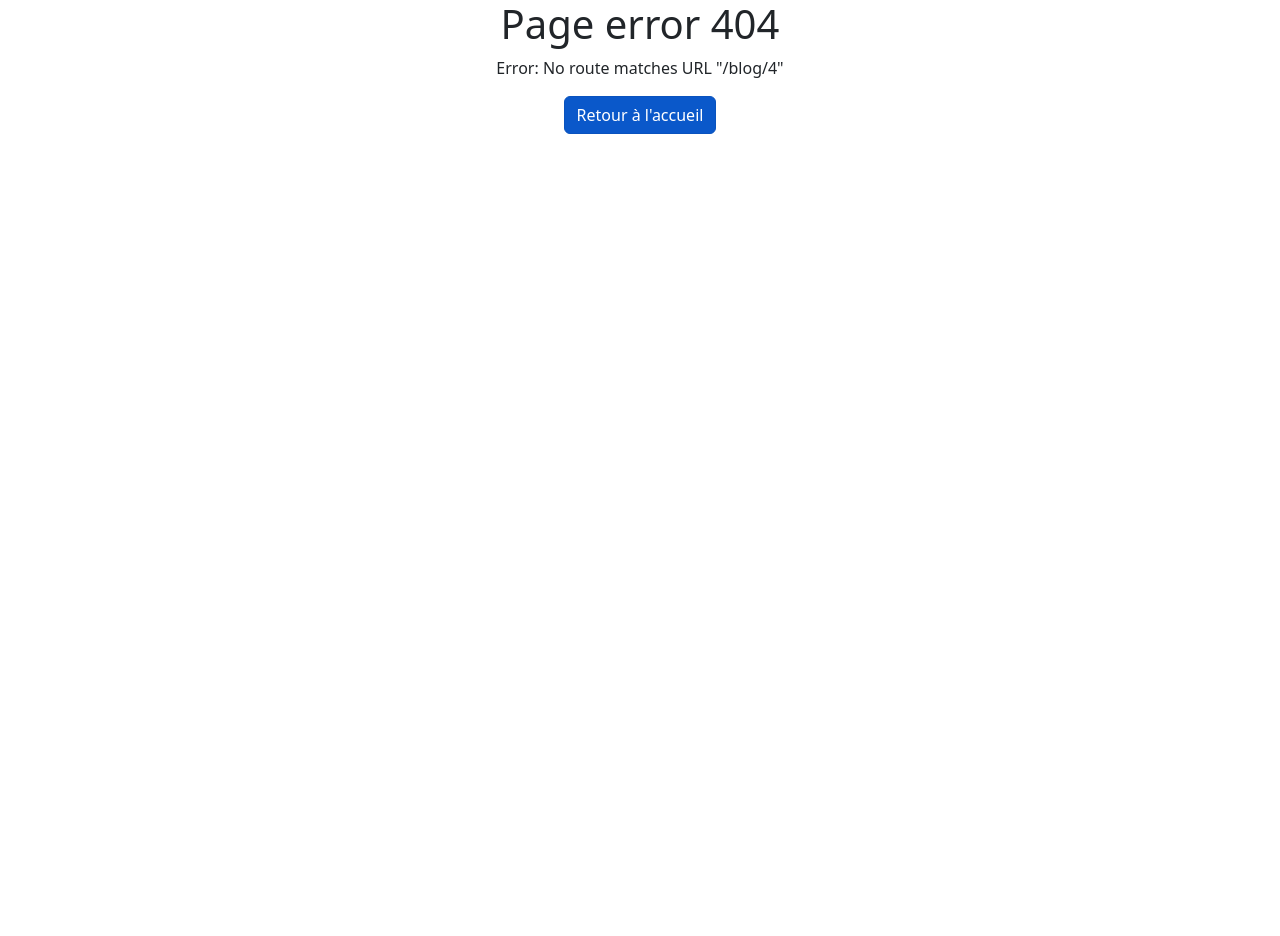
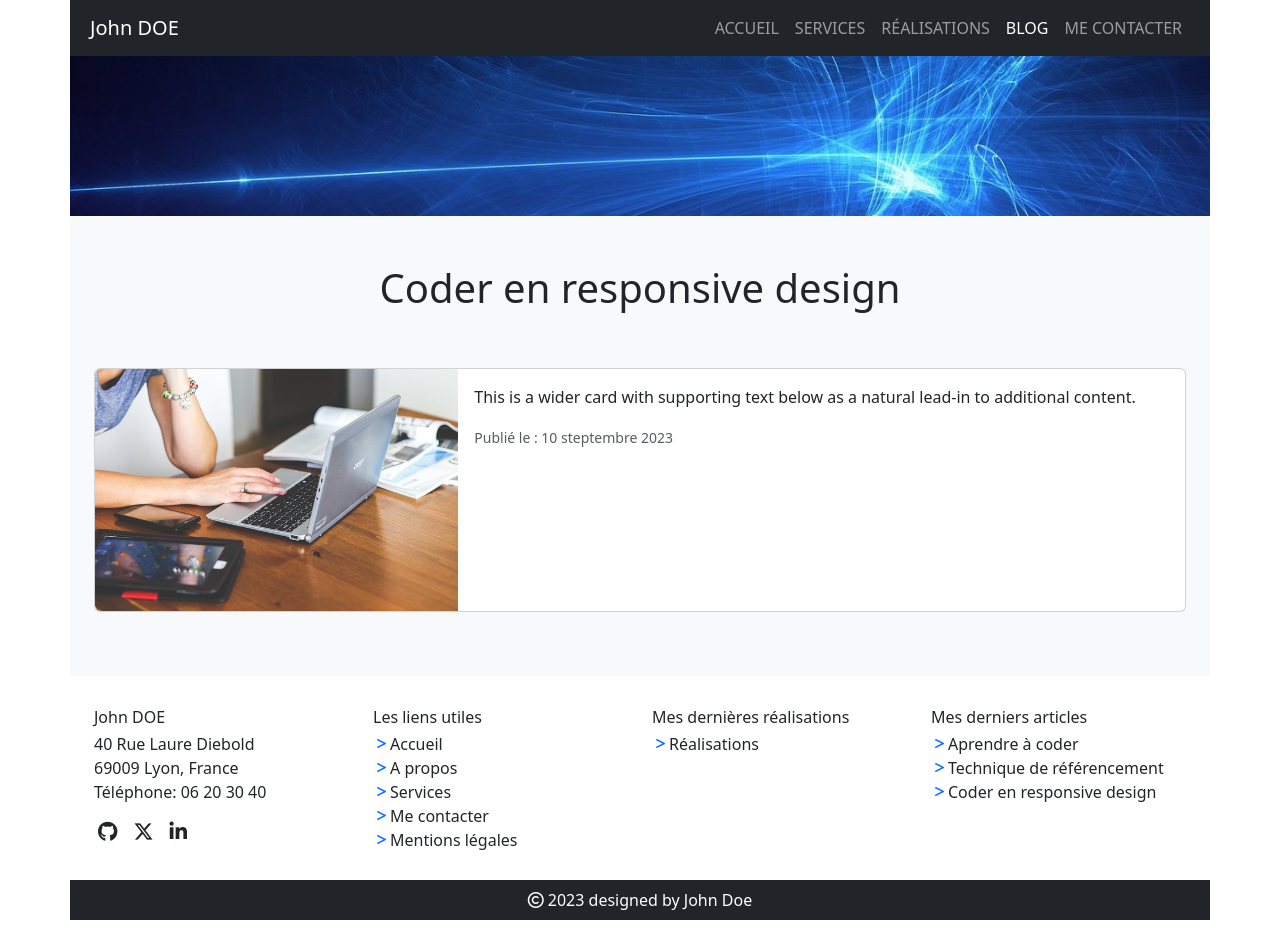
Before and after one commit to Etyliath/optimiserMonCVEnReact, a React (Vite) app: page /blog/4 in a window 1280 px wide. Before the commit this address had no page. Before the commit the page ends 800 px from the top, so only its background shows below. Built offline with nearby package versions, Linux system fonts and the light colour scheme; the HTML template or start-up script is replaced by a standard one.

Commit message:
create page single article hotfix on home page Issue #41

```diff
--- a/src/App.jsx
+++ b/src/App.jsx
@@ -8,64 +8,51 @@ import { Contact } from './pages/Contact'
 import { Header } from './components/Header'
 import { Footer } from './components/Footer'
 import { PageError } from './pages/PageError'
+import { SingleArticle } from './pages/SingleArticle'
+import {Profil} from './pages/Profil'
 
 const router = createBrowserRouter([
   {
     path: '/',
-    element: (
-      <>
-        <Root />
-      </>
-    ),
+    element: <Root />,
     errorElement: <PageError />,
     children: [
       {
         path: '/',
-        element: (
-          <>
-            <Home />
-          </>
-        ),
+        element: <Home />,
       },
       {
         path: '/services',
-        element: (
-          <>
-            <Services />
-          </>
-        ),
+        element: <Services />,
       },
       {
         path: '/realizations',
-        element: (
-          <>
-            <Realizations />
-          </>
-        ),
+        element: <Realizations />,
       },
       {
         path: '/blog',
-        element: (
-          <>
-            <Blog />
-          </>
-        ),
+        children: [
+          {
+            path: '',
+            element: <Blog />,
+          },
+          {
+            path: ':id',
+            element: <SingleArticle />,
+          },
+        ],
       },
       {
         path: '/contact',
-        element: (
-          <>
-            <Contact />
-          </>
-        ),
+        element: <Contact />,
       },
       {
         path: '/legales',
-        element: (
-          <>
-            <Legales />
-          </>
-        ),
+        element: <Legales />,
+      },
+      {
+        path: '/profil',
+        element: <Profil />,
       },
     ],
   },
@@ -80,11 +67,7 @@ function Root() {
   )
 }
 function App() {
-  return (
-    <>
-      <RouterProvider router={router} />
-    </>
-  )
+  return <RouterProvider router={router} />
 }
 
 export default App
--- a/src/components/Footer.jsx
+++ b/src/components/Footer.jsx
@@ -1,5 +1,6 @@
 import { NavLink } from 'react-router-dom'
 import { useState, useEffect } from 'react'
+import datas from '../datas.json'
 
 export function Footer() {
   const [visible, setVisible] = useState(false)
@@ -117,10 +118,24 @@ export function Footer() {
             <h6 className='mb-1'>Mes derniers articles</h6>
             <NavLink
                 className='nav-link'
-                to='/blogs'
+                to='/blog/6'
               >
                 <i className='fa-solid fa-greater-than fa-xs p-1 text-primary'></i>
-                Blogs
+                {datas.articles[5].title}
+              </NavLink>
+              <NavLink
+                className='nav-link'
+                to='/blog/5'
+              >
+                <i className='fa-solid fa-greater-than fa-xs p-1 text-primary'></i>
+                {datas.articles[4].title}
+              </NavLink>
+              <NavLink
+                className='nav-link'
+                to='/blog/4'
+              >
+                <i className='fa-solid fa-greater-than fa-xs p-1 text-primary'></i>
+                {datas.articles[3].title}
               </NavLink>
             </div>
           </div>
--- a/src/components/Skill.jsx
+++ b/src/components/Skill.jsx
@@ -3,7 +3,7 @@ import PropTypes from 'prop-types'
 export function Skill({ skill, levelSkill, color }) {
   return (
     <>
-      <h6 className='my-1'> {skill} {levelSkill}%</h6>
+      <h6 className='mb-1 mt-3'> {skill} {levelSkill}%</h6>
       <div
         className='progress'
         role='progressbar'
--- /dev/null
+++ b/src/datas.json
@@ -0,0 +1,46 @@
+{
+  "articles": [
+    {
+      "id": 1,
+      "title": "Codez son site en HTML/CSS",
+      "image": "/technology-1283624_640.jpg",
+      "publication": "This is a wider card with supporting text below as a natural lead-in to additional content.",
+      "broadcast": "Publié le : 28 octobre 2023"
+    },
+    {
+      "id": 2,
+      "title": "Vendre ses produits sur le web",
+      "image": "/money-2724241_640.jpg",
+      "publication": "This is a wider card with supporting text below as a natural lead-in to additional content.",
+      "broadcast": "Publié le : 15 octobre 2023"
+    },
+    {
+      "id": 3,
+      "title": "Se positionner sur Google",
+      "image": "/macbook-459196_640.jpg",
+      "publication": "This is a wider card with supporting text below as a natural lead-in to additional content.",
+      "broadcast": "Publié le : 26 steptembre 2023"
+    },
+    {
+      "id": 4,
+      "title": "Coder en responsive design",
+      "image": "/technology-791029_640.jpg",
+      "publication": "This is a wider card with supporting text below as a natural lead-in to additional content.",
+      "broadcast": "Publié le : 10 steptembre 2023"
+    },
+    {
+      "id": 5,
+      "title": "Technique de référencement",
+      "image": "/search-engine-optimization-3014143_640.jpg",
+      "publication": "This is a wider card with supporting text below as a natural lead-in to additional content.",
+      "broadcast": "Publié le : 20 aout 2023"
+    },
+    {
+      "id": 6,
+      "title": "Aprendre à coder",
+      "image": "/web-3157323_640.jpg",
+      "publication": "This is a wider card with supporting text below as a natural lead-in to additional content.",
+      "broadcast": "Publié le : 28 juillet 2023"
+    }
+  ]
+}
--- a/src/pages/Blog.jsx
+++ b/src/pages/Blog.jsx
@@ -1,55 +1,7 @@
 import { Article } from '../components/Article'
+import datas from '../datas.json'
+
 export function Blog() {
-  const blogs = [
-    {
-      id: 1,
-      title: 'Codez son site en HTML/CSS',
-      image: '/technology-1283624_640.jpg',
-      publication:
-        'This is a wider card with supporting text below as a natural lead-in to additional content.',
-      broadcast: 'Publié le : 28 octobre 2023',
-    },
-    {
-      id: 2,
-      title: 'Vendre ses produits sur le web',
-      image: '/money-2724241_640.jpg',
-      publication:
-        'This is a wider card with supporting text below as a natural lead-in to additional content.',
-      broadcast: 'Publié le : 15 octobre 2023',
-    },
-    {
-      id: 3,
-      title: 'Se positionner sur Google',
-      image: '/macbook-459196_640.jpg',
-      publication:
-        'This is a wider card with supporting text below as a natural lead-in to additional content.',
-      broadcast: 'Publié le : 26 steptembre 2023',
-    },
-    {
-      id: 4,
-      title: 'Coder en responsive design',
-      image: '/technology-791029_640.jpg',
-      publication:
-        'This is a wider card with supporting text below as a natural lead-in to additional content.',
-      broadcast: 'Publié le : 10 steptembre 2023',
-    },
-    {
-      id: 5,
-      title: 'Technique de référencement',
-      image: '/search-engine-optimization-3014143_640.jpg',
-      publication:
-        'This is a wider card with supporting text below as a natural lead-in to additional content.',
-      broadcast: 'Publié le : 20 aout 2023',
-    },
-    {
-      id: 6,
-      title: 'Aprendre à coder',
-      image: '/web-3157323_640.jpg',
-      publication:
-        'This is a wider card with supporting text below as a natural lead-in to additional content.',
-      broadcast: 'Publié le : 28 juillet 2023',
-    },
-  ]
   return (
     <main
       className='container-lg px-0'
@@ -76,13 +28,13 @@ export function Blog() {
         ></div>
       </div>
       <div className='row align-items-center mt-5 mx-auto'>
-        {blogs.map((blog) => (
+        {datas.articles.map((article) => (
           <Article
-            key={blog.id}
-            title={blog.title}
-            image={blog.image}
-            publication={blog.publication}
-            broadcast={blog.broadcast}
+            key={article.id}
+            title={article.title}
+            image={article.image}
+            publication={article.publication}
+            broadcast={article.broadcast}
           />
         ))}
       </div>
--- a/src/pages/Contact.jsx
+++ b/src/pages/Contact.jsx
@@ -18,7 +18,6 @@ export function Contact() {
     const telephone = data.get('telephone').toString().trim()
     const sujet = data.get('sujet').toString().trim()
     const message = data.get('message').toString().trim()
-    console.log(name, email, telephone, message)
     if (
       name === '' ||
       email === '' ||
--- /dev/null
+++ b/src/pages/Profil.jsx
@@ -0,0 +1,45 @@
+import { useEffect, useState } from 'react'
+
+export function Profil() {
+  const [users, setUsers] = useState({})
+
+  useEffect(() => {
+    const fetchData = async () => {
+      try {
+        const r = await fetch('https://api.github.com/users/github-john-doe')
+        const json = await r.json()
+        setUsers(json)
+      } catch (error) {
+        console.log('error', error)
+      }
+    }
+    fetchData()
+  }, [])
+  return (
+    <div
+      className='container d-flex flex-column align-items-center justify-content-center mx-auto'
+      key={users.id}
+    >
+      <h2 className='py-3'>Github user</h2>
+      <h3 className='text-center'>{users.name}</h3>
+      <img
+        className=' rounded mx-auto d-block py-3'
+        src={users.avatar_url}
+        alt="photo d'humain"
+      />
+      <p>{users.bio}</p>
+      <p>Abonnées : {users.followers}</p>
+      <p>Abonnements : {users.following}</p>
+      <p>Crée le : {users.created_at}</p>
+      <p>Modifié le : {users.updated_at}</p>
+      <a
+        href={users.repos_url}
+        className='text-center text-decoration-none'
+        target='_blank'
+        rel='noopener noreferrer'
+      >
+        URL repositories : {users.repos_url}
+      </a>
+    </div>
+  )
+}
--- /dev/null
+++ b/src/pages/SingleArticle.jsx
@@ -0,0 +1,53 @@
+import { useParams } from 'react-router-dom'
+import datas from '../datas.json'
+
+export function SingleArticle() {
+  const { id } = useParams()
+
+  const article = datas.articles.find((obj) => {
+    return obj.id === parseInt(id)
+  })
+  return (
+    <div
+      className='container-lg cantainer px-0'
+      style={{ background: '#F8F9FB' }}
+    >
+      <div
+        className='container-lg'
+        style={{
+          background: 'url("/background-2672565_1280-crop.jpg") no-repeat',
+          height: '20vh',
+          backgroundSize: 'cover',
+          overflow: 'hidden',
+        }}
+      ></div>
+      <div className='py-5'>
+        <h1 className='text-center pb-5'>{article.title} </h1>
+        <div
+          className='card mb-3 mx-4'
+          // style={{maxWidth: '540px'}}
+        >
+          <div className='row g-0'>
+            <div className='col-md-4'>
+              <img
+                src={article.image}
+                className='img-fluid rounded-start'
+                alt='...'
+              />
+            </div>
+            <div className='col-md-8'>
+              <div className='card-body'>
+                <p className='card-text'>{article.publication}</p>
+                <p className='card-text'>
+                  <small className='text-body-secondary'>
+                    {article.broadcast}
+                  </small>
+                </p>
+              </div>
+            </div>
+          </div>
+        </div>
+      </div>
+    </div>
+  )
+}
--- a/src/pages/home.jsx
+++ b/src/pages/home.jsx
@@ -44,7 +44,7 @@ export function Home() {
             height: '90vh',
             overflow: 'hidden',
             backgroundSize:'cover',
-            backgroundColor: 'rgba(0,0,0,0.8)',
+            backgroundColor: 'rgba(0,0,0,0.3)',
             backgroundBlendMode: 'soft-light',
           }}
         >
@@ -96,6 +96,7 @@ export function Home() {
                   alt='homme a un bureau'
                 />
               </div>
+              <h2>Mes compétences</h2>
               {skills.map((skill) => (
                 <Skill
                   key={skill.id}
```
Also changed, not shown: src/components/Profil.jsx (deleted, +0 -32 lines).
